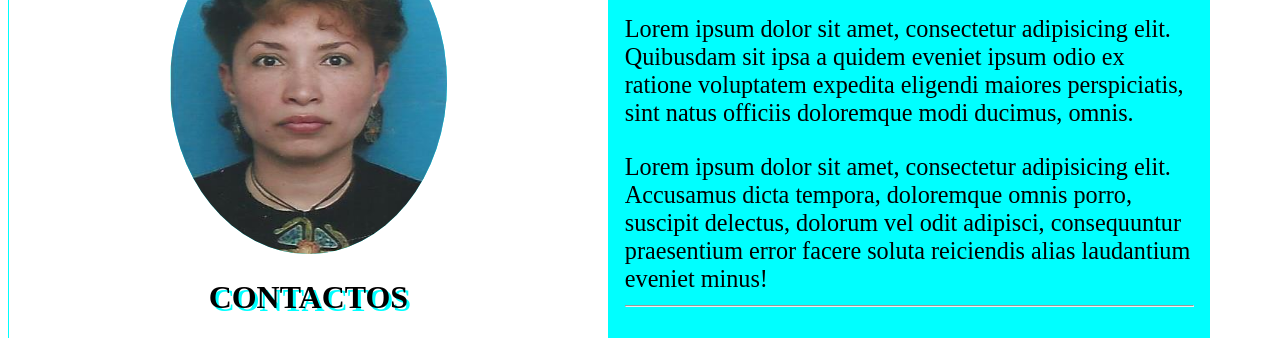
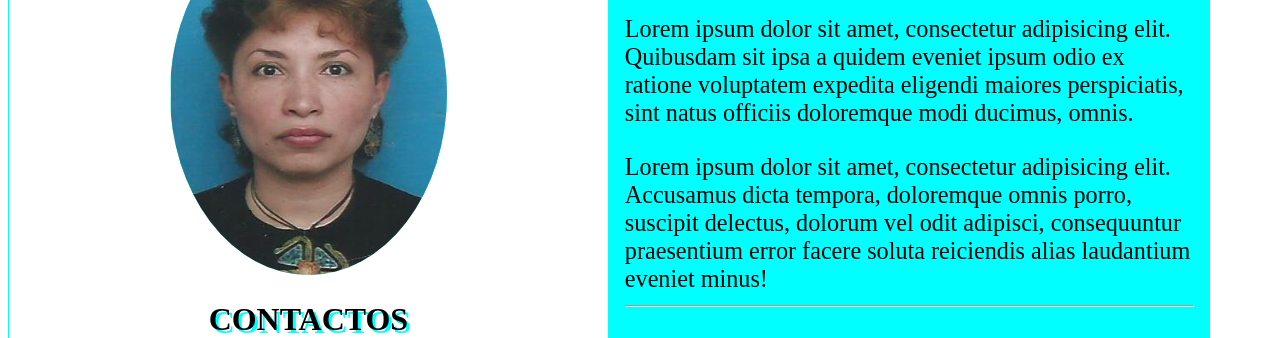
Before and after one commit to laprofePaty/practica, a plain HTML site: page index.html in a window 1280 px wide. Shown: the part 465-803 px from the top of the page. Drawn offline with Linux system fonts and the light colour scheme.

Commit message:
Update estilo.css

```diff
--- a/css/estilo.css
+++ b/css/estilo.css
@@ -40,7 +40,7 @@ img{
 	margin: auto;
 	/*width: 40%;*/
 	width: 13em;
-	height: 16em;
+	height: 17em;
 	/*height: 400px;*/
 	background: cyan;
 	display:block;
```
